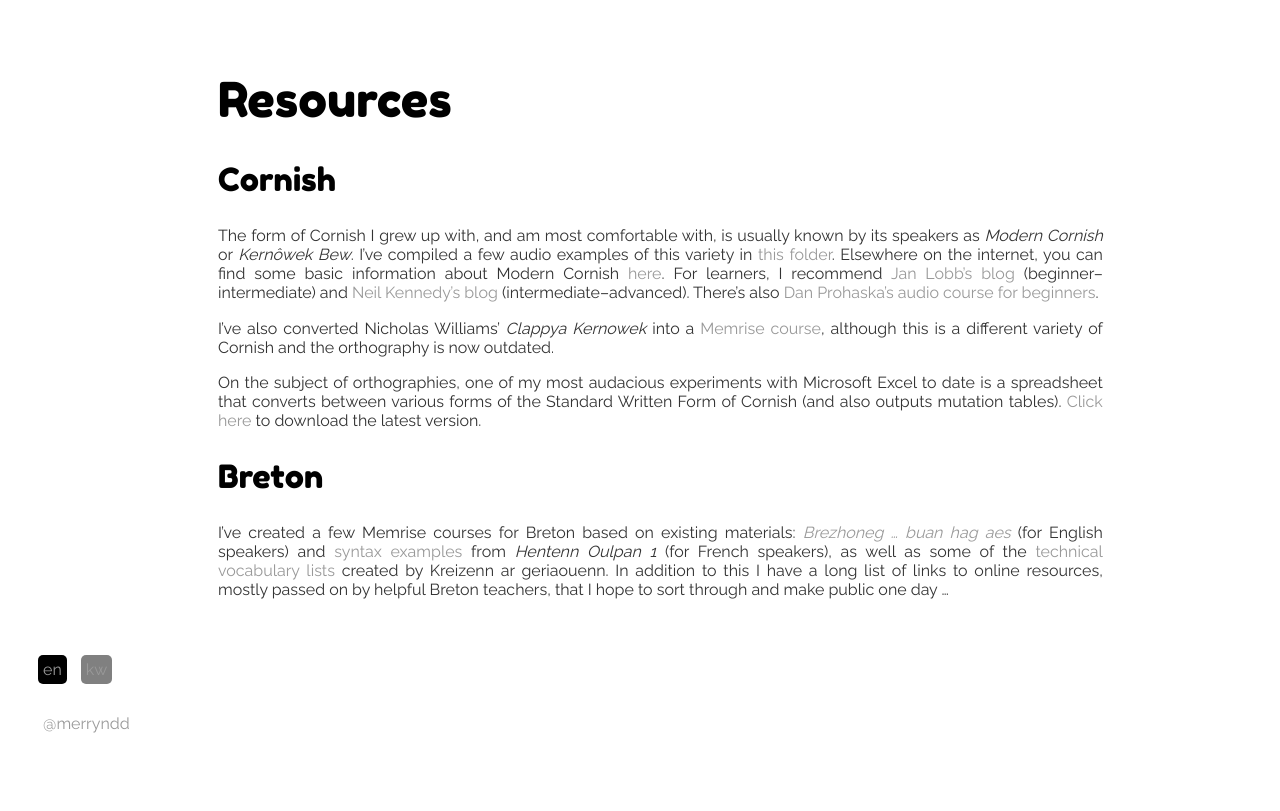
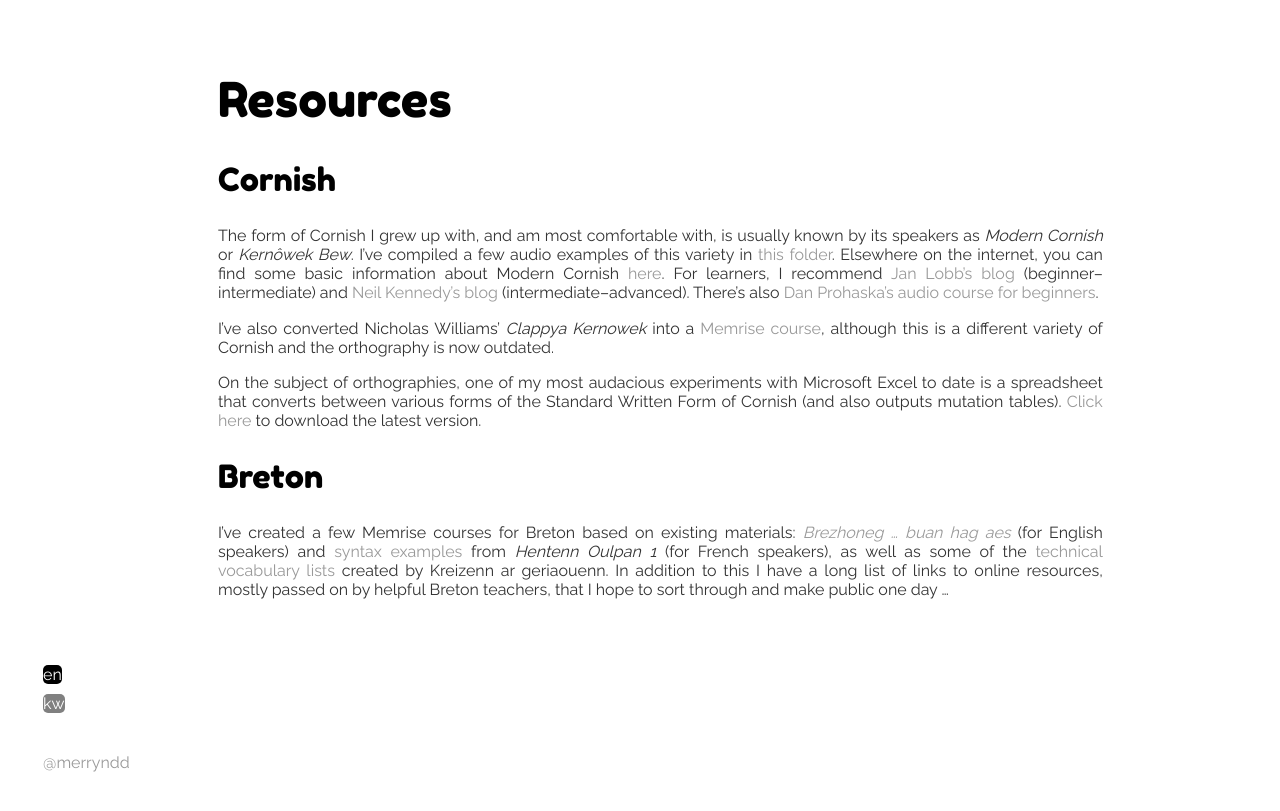
Before and after one commit to merryndd/merryndd.github.io, a Jekyll site: the page built from resources/index.html, in a window 1280 px wide. Shown: the top 811 px of the page. Built offline with Jekyll 4.4.1, drawn with Linux system fonts in a browser that asks for light colours.

Commit message:
Update default.html

```diff
--- a/_layouts/default.html
+++ b/_layouts/default.html
@@ -36,8 +36,8 @@
 			</div><!-- /.container -->
 			<footer>
 	    		<ul>
-                <li class="langen"><a href="#" onclick="setActiveStyleSheet('default'); return false;">en</a></li>
-                <li class="langkw"><a href="#" onclick="setActiveStyleSheet('alternate'); return false;">kw</a></li></ul><ul>
+                <li><a class="langen" href="#" onclick="setActiveStyleSheet('default'); return false;">en</a></li>
+                <li><a class="langkw" href="#" onclick="setActiveStyleSheet('alternate'); return false;">kw</a></li></ul><ul>
 	        		<li class="en"><a href="mailto:mdaviesdeacon01@qub.ac.uk">email</a></li>
 				<li class="kw"><a href="mailto:mdaviesdeacon01@qub.ac.uk">e-post</a></li>
         		<li><a href="http://www.twitter.com/merryndd">@merryndd</a></li>
```
